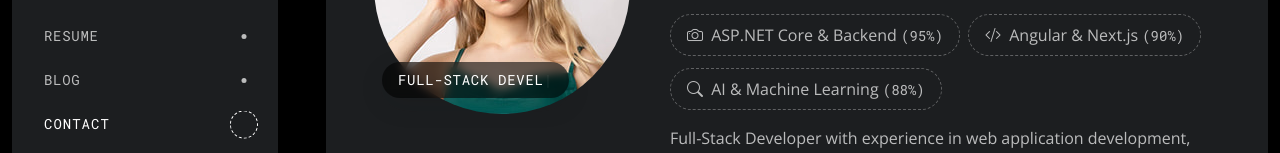
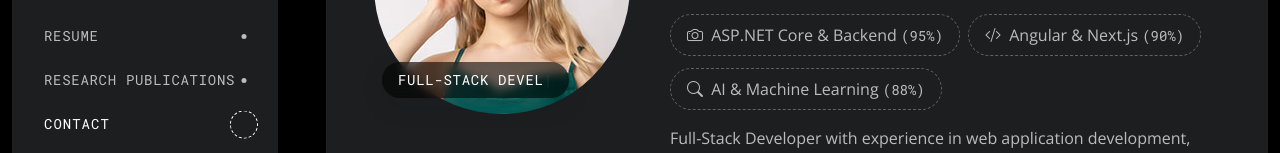
Before and after one commit to MasumaLameya/portfolio, an Angular app: page / in a window 1280 px wide. Shown: the part 390-543 px from the top of the page. Built offline with nearby package versions, Linux system fonts and the light colour scheme; no server answers; the database is empty; a web font is replaced by a local one.

Commit message:
fix: rename Blog to Research Publications across sidebar, home section, detail view, and admin dashboard

```diff
--- a/src/app/components/sidebar/sidebar.component.ts
+++ b/src/app/components/sidebar/sidebar.component.ts
@@ -41,7 +41,7 @@ import { Router } from '@angular/router';
         </li>
         <li class="list-none inline-block lg:block">
           <a (click)="scrollTo('blog')" [class.active]="activeSection === 'blog'" class="section-link group inline-flex justify-center items-center lg:block lg:justify-normal relative w-9 h-9 border border-transparent border-dashed rounded-full lg:w-auto lg:h-auto lg:border-none lg:rounded-none text-white/70 py-3 transition ease-linear duration-100 hover:text-white cursor-pointer select-none">
-            <span class="hidden lg:inline-block">Blog</span><span class="lg:hidden">B</span>
+            <span class="hidden lg:inline-block">Research Publications</span><span class="lg:hidden">RP</span>
             <span class="nav-circle hidden lg:inline-block absolute top-1/2 right-0 -translate-y-1/2 w-[5px] h-[5px] before:content-[''] before:absolute before:top-1/2 before:left-1/2 before:-translate-x-1/2 before:-translate-y-1/2 before:bg-white before:w-[5px] before:h-[5px] before:rounded-full before:opacity-70 before:transition-all before:ease-out before:duration-200 group-hover:before:opacity-100"></span>
           </a>
         </li>
--- a/src/app/pages/admin/dashboard/admin-dashboard.component.html
+++ b/src/app/pages/admin/dashboard/admin-dashboard.component.html
@@ -64,7 +64,7 @@
       </button>
       <button (click)="setTab('blogs')" [class.active]="activeTab() === 'blogs'" class="nav-item-btn">
         <span class="nav-icon" style="color: #c084fc;"><i class="bi bi-newspaper"></i></span>
-        <span>Blog Articles</span>
+        <span>Research Publications</span>
         <span class="nav-badge">{{ blogs().length }}</span>
       </button>
 
--- a/src/app/pages/blog-detail/blog-detail.component.ts
+++ b/src/app/pages/blog-detail/blog-detail.component.ts
@@ -58,7 +58,7 @@ import { SidebarComponent } from '../../components/sidebar/sidebar.component';
             <!-- Back Button -->
             <div class="mt-10 pt-6 border-t border-dashed border-black/10 dark:border-white/10 flex justify-between items-center">
               <a routerLink="/" fragment="blog" class="inline-flex items-center space-x-2 font-mono text-sm px-6 py-3 border border-black border-dashed rounded-full hover:bg-black hover:text-white dark:text-white dark:border-white dark:hover:bg-white dark:hover:text-black transition">
-                <i class="bi bi-arrow-left"></i> <span>Back to All Posts</span>
+                <i class="bi bi-arrow-left"></i> <span>Back to Research Publications</span>
               </a>
             </div>
           </div>
--- a/src/app/pages/home/home.component.html
+++ b/src/app/pages/home/home.component.html
@@ -151,12 +151,12 @@
       </div>
     </div>
 
-    <!-- 7. BLOG SECTION -->
+    <!-- 7. RESEARCH PUBLICATIONS SECTION -->
     <div id="blog" class="section bg-white dark:bg-boxDark rounded-lg px-6 py-8 md:px-8 md:py-10 lg:p-12 shadow-sectionBoxShadow hover:shadow-sectionBoxShadowHover transition ease-out duration-[160ms]">
       <div class="md:w-4/5 lg:w-3/4">
-        <h6 class="font-mono font-medium uppercase text-sm tracking-wider relative pt-4 mb-5 dark:text-white before:content-['//'] before:pr-2 after:content-[attr(data-backdrop-text)] after:absolute after:top-0 after:left-0 after:font-poppins after:font-bold after:uppercase after:text-4xl after:opacity-15" data-backdrop-text="Blog">Blog</h6>
-        <h2 class="text-3xl lg:text-4xl font-poppins font-semibold mb-3 lg:mb-4 dark:text-white">Latest Blog Posts</h2>
-        <p class="text-pColor dark:text-white/70">Articles, tutorials and stories about design and development.</p>
+        <h6 class="font-mono font-medium uppercase text-sm tracking-wider relative pt-4 mb-5 dark:text-white before:content-['//'] before:pr-2 after:content-[attr(data-backdrop-text)] after:absolute after:top-0 after:left-0 after:font-poppins after:font-bold after:uppercase after:text-4xl after:opacity-15" data-backdrop-text="Research">Research Publications</h6>
+        <h2 class="text-3xl lg:text-4xl font-poppins font-semibold mb-3 lg:mb-4 dark:text-white">Featured Research Publications</h2>
+        <p class="text-pColor dark:text-white/70">Peer-reviewed conference publications in AI, deep learning, NLP, and biomedical imaging.</p>
       </div>
 
       <div class="mt-6 lg:mt-12 space-y-8 md:space-y-8">
@@ -165,7 +165,7 @@
             <div class="overflow-hidden relative rounded-lg flex-shrink-0 w-full md:w-[320px] lg:w-[340px] h-[210px] md:h-[210px] bg-black/5 dark:bg-black/40">
               <a [routerLink]="['/blog', post.slug]" class="block w-full h-full relative">
                 <img [src]="getImageUrl(post.cover_image)" [alt]="post.title" class="w-full h-full object-cover transition ease-custom duration-500 group-hover:scale-105 group-hover:blur-[1.2px] rounded-lg" />
-                <div class="absolute top-3.5 left-3.5 bg-black/40 px-3.5 py-1.5 rounded-full text-white backdrop-blur-[5px] font-mono font-normal uppercase text-xs tracking-[0.5px] border border-white/10 z-10">{{ post.category || 'Blog' }}</div>
+                <div class="absolute top-3.5 left-3.5 bg-black/40 px-3.5 py-1.5 rounded-full text-white backdrop-blur-[5px] font-mono font-normal uppercase text-xs tracking-[0.5px] border border-white/10 z-10">{{ post.category || 'Research' }}</div>
               </a>
             </div>
             <div class="flex flex-col justify-center flex-1">
@@ -180,7 +180,7 @@
                 <a [routerLink]="['/blog', post.slug]" class="hover:underline dark:text-white transition-colors duration-150 block">{{ post.title }}</a>
               </h3>
               <div>
-                <a [routerLink]="['/blog', post.slug]" class="inline-block border border-black border-dashed rounded-full px-6 py-2.5 lg:py-3 font-mono text-sm hover:bg-black hover:text-white transition ease-out duration-[120ms] dark:text-white dark:border-white dark:hover:bg-white dark:hover:text-black">Continue Reading</a>
+                <a [routerLink]="['/blog', post.slug]" class="inline-block border border-black border-dashed rounded-full px-6 py-2.5 lg:py-3 font-mono text-sm hover:bg-black hover:text-white transition ease-out duration-[120ms] dark:text-white dark:border-white dark:hover:bg-white dark:hover:text-black">Read Publication</a>
               </div>
             </div>
           </div>
```
